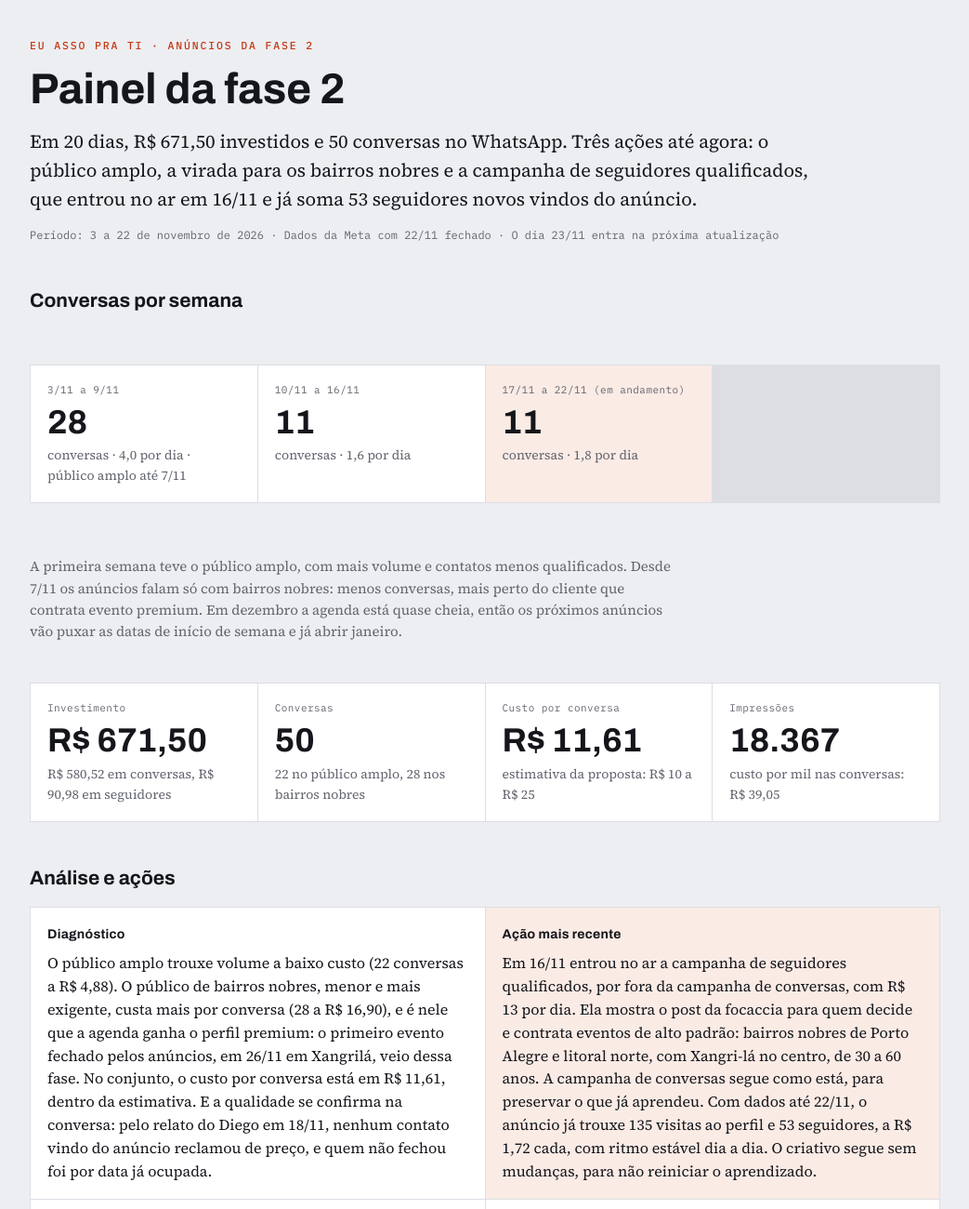
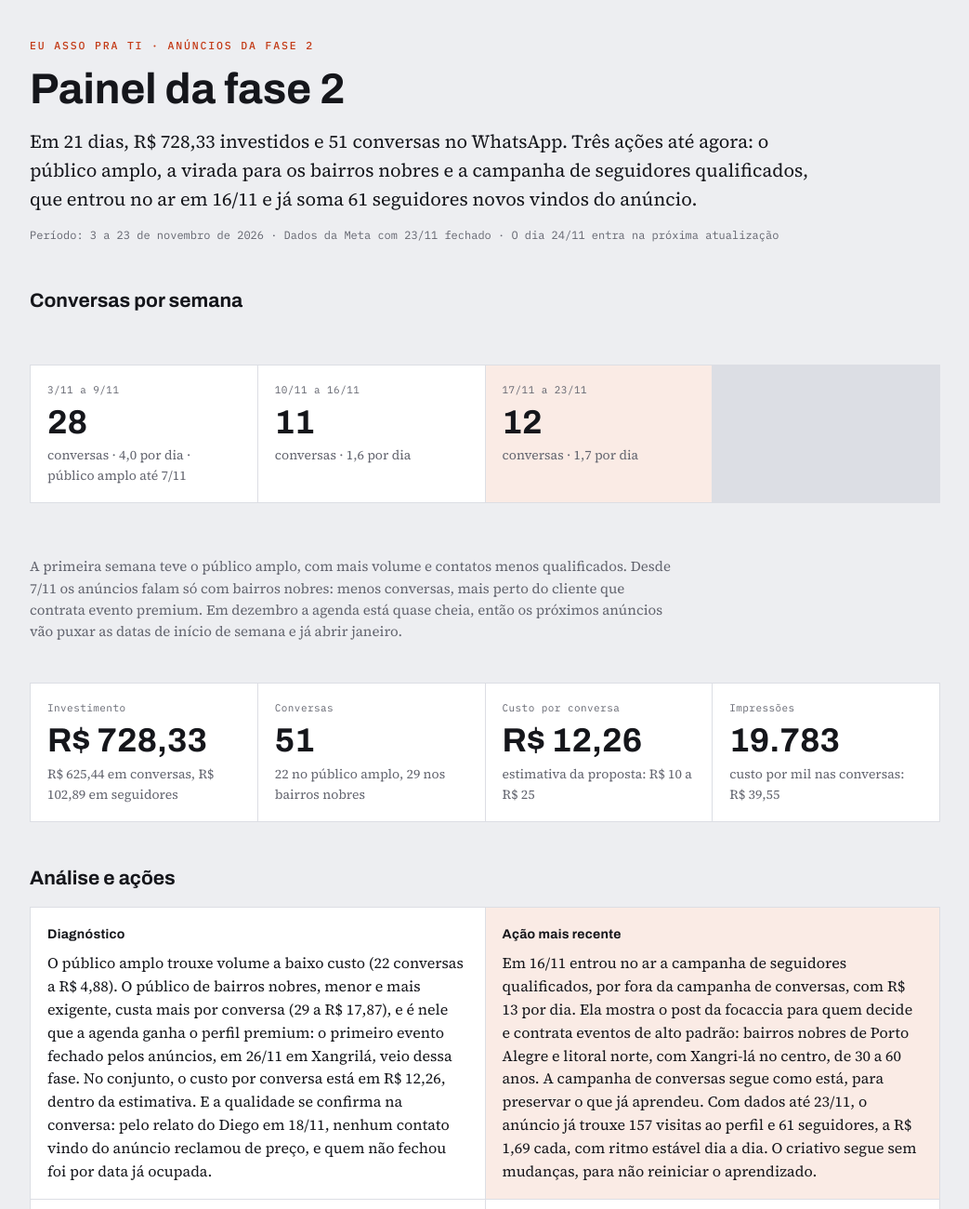
Before and after one commit to fabriciokaempf/eu-asso-pra-ti, a plain HTML site: page anuncios/index.html in a window 1280 px wide. Shown: the top 1300 px of the page at 93% size, without its empty margins (118-1161 px from the left). Drawn offline with Linux system fonts and the light colour scheme.

Commit message:
Painel da fase 2: dados da Meta até 23/11
Co-Authored-By: Claude Opus 5.5 <noreply@anthropic.com>

```diff
--- a/anuncios/index.html
+++ b/anuncios/index.html
@@ -62,7 +62,7 @@ a.sem{display:block;background:var(--surface);border:1px solid var(--line);paddi
   <div class="kicker">Eu Asso pra Ti · Anúncios da fase 2</div>
   <h1>Painel da fase 2</h1>
   <p class="lead" id="lead"></p>
-  <div class="meta mono">Período: 3 a 22 de novembro de 2026 · Dados da Meta com 22/11 fechado · O dia 23/11 entra na próxima atualização</div>
+  <div class="meta mono">Período: 3 a 23 de novembro de 2026 · Dados da Meta com 23/11 fechado · O dia 24/11 entra na próxima atualização</div>
 </header>
 
 <h2 style="margin-bottom:8px">Conversas por semana</h2>
@@ -74,7 +74,7 @@ a.sem{display:block;background:var(--surface);border:1px solid var(--line);paddi
   <h2>Análise e ações</h2>
   <div class="grid g2">
     <div class="cell"><h3>Diagnóstico</h3><p id="diag"></p></div>
-    <div class="cell featured"><h3>Ação mais recente</h3><p>Em 16/11 entrou no ar a campanha de seguidores qualificados, por fora da campanha de conversas, com R$ 13 por dia. Ela mostra o post da focaccia para quem decide e contrata eventos de alto padrão: bairros nobres de Porto Alegre e litoral norte, com Xangri-lá no centro, de 30 a 60 anos. A campanha de conversas segue como está, para preservar o que já aprendeu. Com dados até 22/11, o anúncio já trouxe 135 visitas ao perfil e 53 seguidores, a R$ 1,72 cada, com ritmo estável dia a dia. O criativo segue sem mudanças, para não reiniciar o aprendizado.</p></div>
+    <div class="cell featured"><h3>Ação mais recente</h3><p>Em 16/11 entrou no ar a campanha de seguidores qualificados, por fora da campanha de conversas, com R$ 13 por dia. Ela mostra o post da focaccia para quem decide e contrata eventos de alto padrão: bairros nobres de Porto Alegre e litoral norte, com Xangri-lá no centro, de 30 a 60 anos. A campanha de conversas segue como está, para preservar o que já aprendeu. Com dados até 23/11, o anúncio já trouxe 157 visitas ao perfil e 61 seguidores, a R$ 1,69 cada, com ritmo estável dia a dia. O criativo segue sem mudanças, para não reiniciar o aprendizado.</p></div>
     <div class="cell"><h3>Monitorando</h3><ul><li>Campanha de conversas: quantos pedidos esbarram em data já ocupada, hoje o principal motivo de não fechar.</li><li>Campanha de seguidores: visitas ao perfil, seguidores novos e como o criativo responde.</li><li>Quantos seguidores novos viram conversa no WhatsApp.</li></ul></div>
     <div class="cell"><h3>Próximos passos</h3><ul><li>Todos os dias: leitura da campanha de seguidores. O criativo segue sem mudanças enquanto a Meta aprende.</li><li>1º/12: anúncios novos e verba de dezembro, numa mudança só.</li><li>1º/12: conversa de retorno para quem já interagiu com o perfil.</li></ul></div>
   </div>
@@ -143,11 +143,12 @@ const dias=[
 {d:'19/11',am:z,aa:{g:20.98,i:511,c:2,r:1},sg:12.62},
 {d:'20/11',am:z,aa:{g:21.84,i:417,c:1,r:2},sg:16.00},
 {d:'21/11',am:z,aa:{g:23.88,i:560,c:7,r:3},sg:12.68},
-{d:'22/11',am:z,aa:{g:36.27,i:871,c:8,r:0},sg:16.21}];
-const SEGM={g:90.98,i:3501,c:147,v:135,f:53};
+{d:'22/11',am:z,aa:{g:36.27,i:871,c:8,r:0},sg:16.21},
+{d:'23/11',am:z,aa:{g:44.92,i:949,c:9,r:1},sg:11.91}];
+const SEGM={g:102.89,i:3968,c:170,v:157,f:61};
 const anuncios=()=>[
-['A4 Como funciona',AA,'Ativo',402.59,9853,'23 conversas',402.59/23],
-['A5 Não é só carne',AA,'Ativo',70.68,1815,'5 conversas',70.68/5],
+['A4 Como funciona',AA,'Ativo',439.69,10653,'24 conversas',439.69/24],
+['A5 Não é só carne',AA,'Ativo',78.50,1964,'5 conversas',78.50/5],
 ['A focaccia que virou assunto',SG,'Ativo, em aprendizado',SEGM.g,SEGM.i,SEGM.v+' visitas ao perfil',SEGM.g/SEGM.v],
 ['A4 Como funciona',AM,'Pausado',85.26,2536,'18 conversas',85.26/18],
 ['A1 O fogo pronto',AM,'Pausado',13.94,474,'4 conversas',13.94/4],
```
